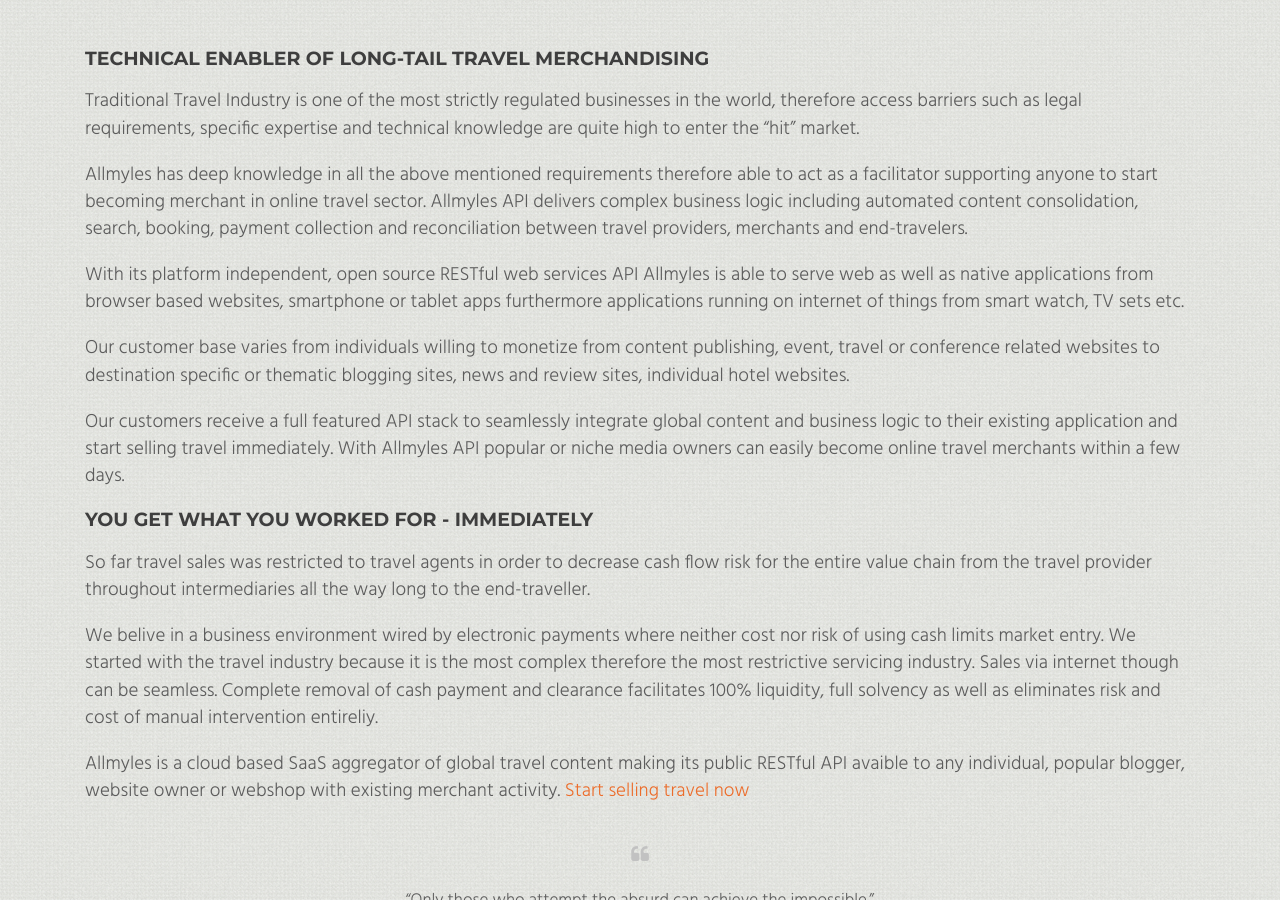
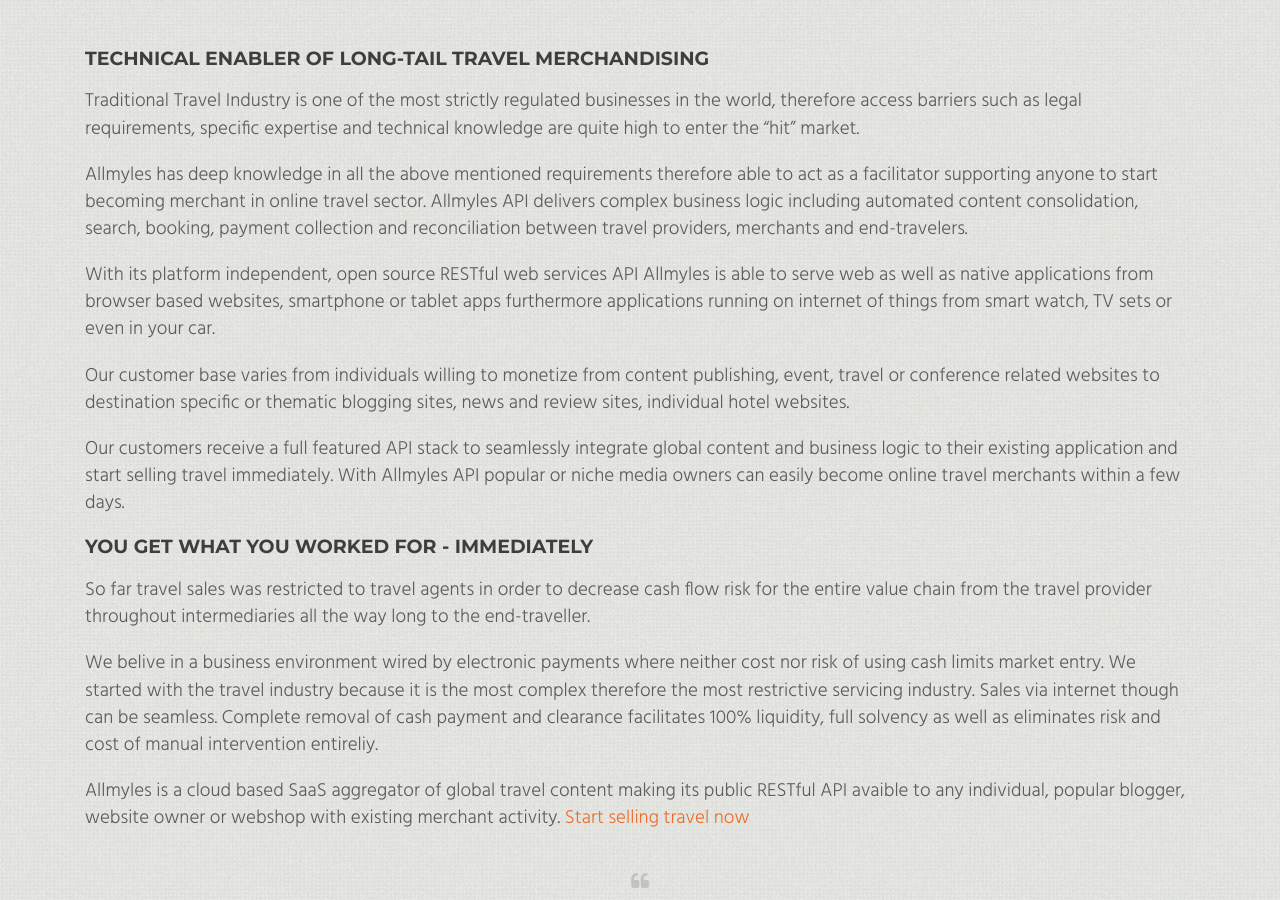
Before and after one commit to balazsszilardtoth/allmyles.github.io, a Jekyll site: the page built from why.html, in a window 1280 px wide and 900 px high, scrolled down 817 px. Built offline with Jekyll 4.4.1, drawn with Linux system fonts in a browser that asks for light colours; nearby versions of some CDN libraries.

Commit message:
correct context - car

```diff
--- a/why.html
+++ b/why.html
@@ -22,7 +22,7 @@ title: Why - Allmyles
 
 			<p>Allmyles has deep knowledge in all the above mentioned requirements therefore able to act as a facilitator supporting anyone to start becoming merchant in online travel sector. Allmyles API delivers complex business logic including automated content consolidation, search, booking, payment collection and reconciliation between travel providers, merchants and end-travelers.</p>
 
-			<p>With its platform independent, open source RESTful web services API Allmyles is able to serve web as well as native applications from browser based websites, smartphone or tablet apps furthermore applications running on internet of things from smart watch, TV sets etc.</p>
+			<p>With its platform independent, open source RESTful web services API Allmyles is able to serve web as well as native applications from browser based websites, smartphone or tablet apps furthermore applications running on internet of things from smart watch, TV sets or even in your car.</p>
 
 			<p>Our customer base varies from individuals willing to monetize from content publishing, event, travel or conference related websites to destination specific or thematic blogging sites, news and review sites, individual hotel websites.</p>
 
```
